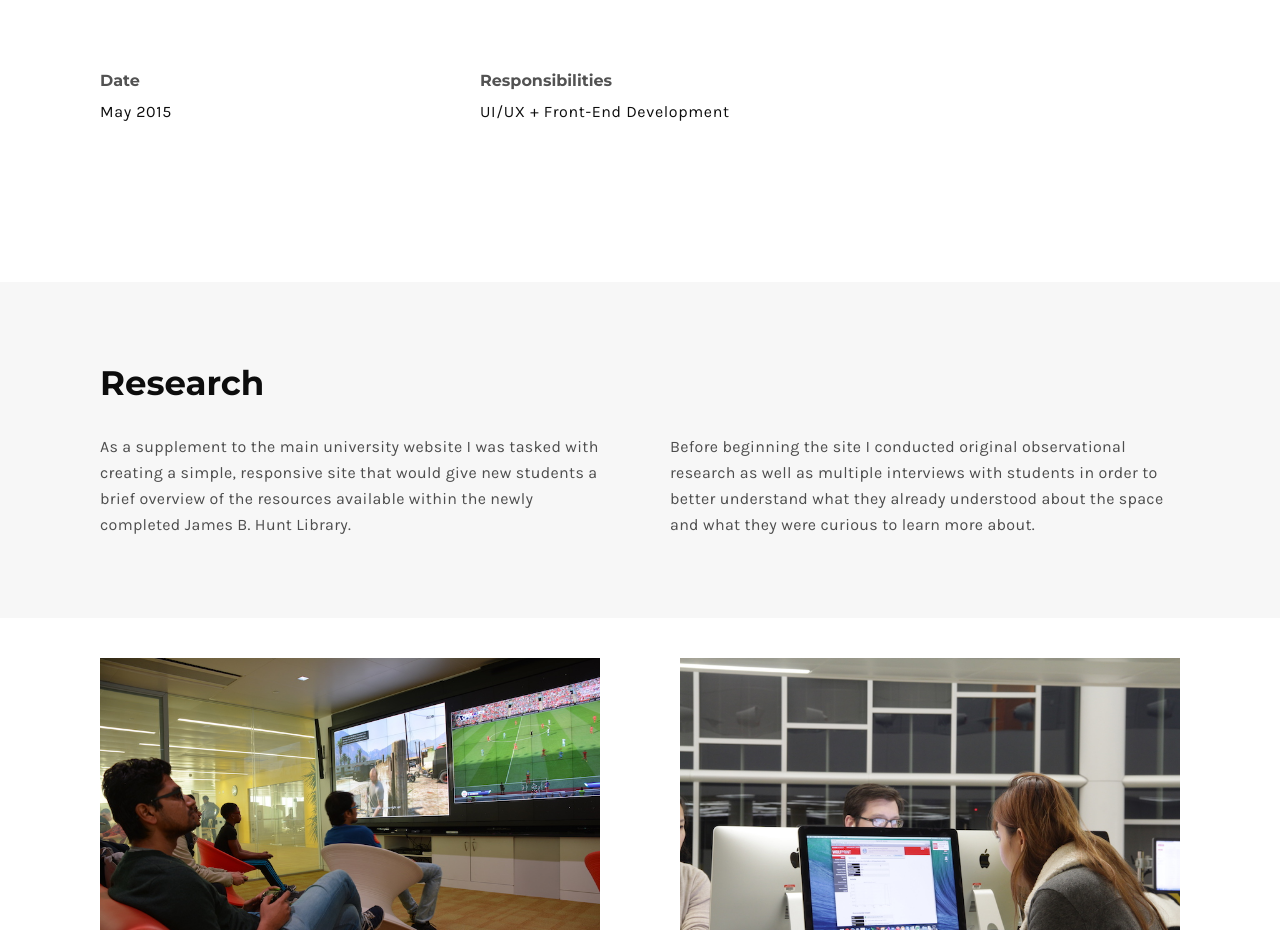
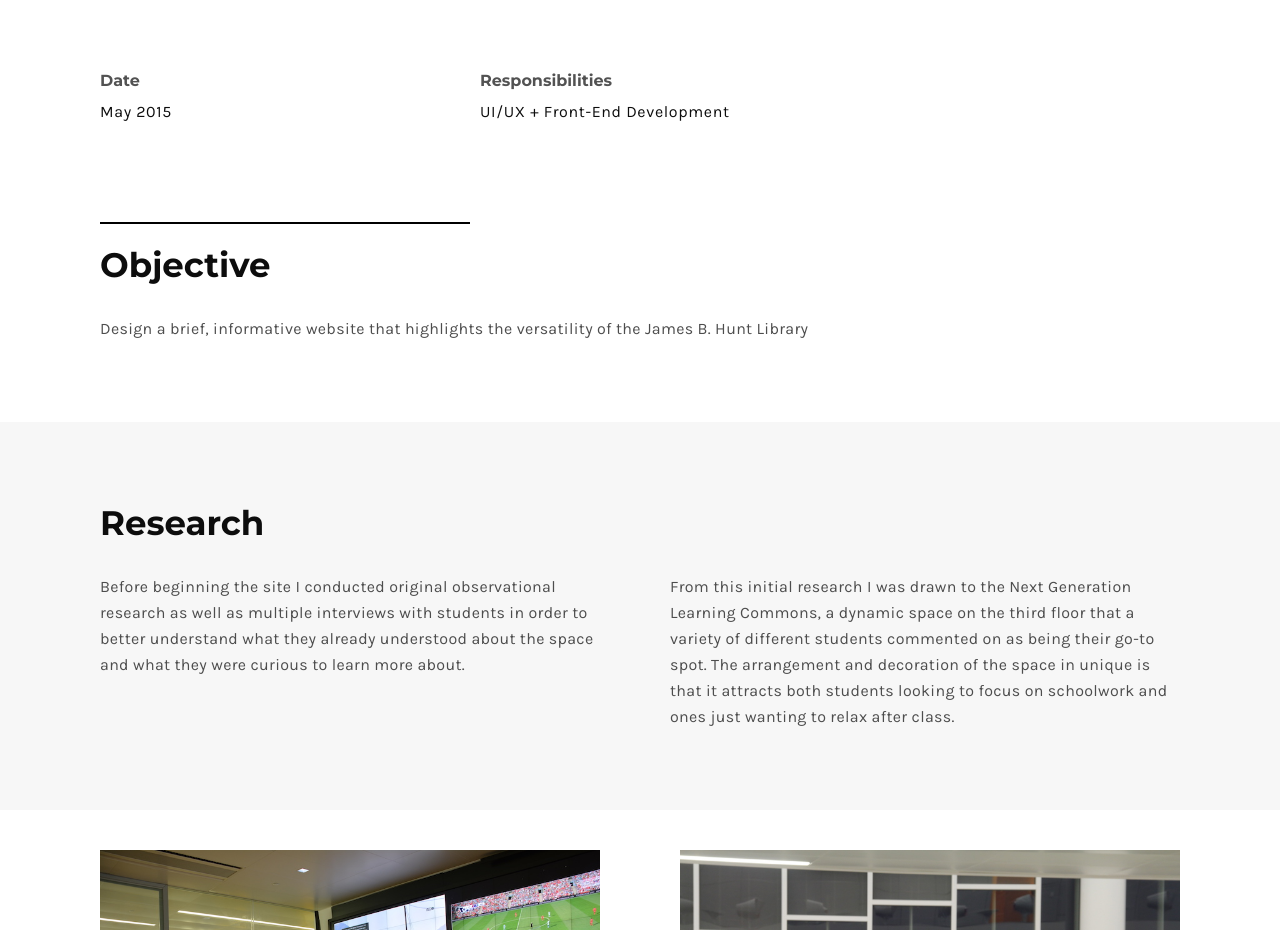
Before and after one commit to meloffbird/portfolio-2015, a plain HTML site: page nxt.html in a window 1280 px wide. Shown: the part 880-1810 px from the top of the page. Drawn offline with Linux system fonts and the light colour scheme; files whose address does not match are found by name.

Commit message:
added more objective copy

```diff
--- a/nxt.html
+++ b/nxt.html
@@ -82,6 +82,8 @@
     </section>
     <!-- HERO -->
 
+
+
     <!-- PAGEBODY -->
     <section id="page-body">
 
@@ -98,7 +100,22 @@
             </div> <!-- END .column-section -->
         </div> <!-- END .wrapper -->
 
-        <div class="spacer spacer-big"></div>
+        <div class="spacer spacer-mini"></div>
+
+         <!-- -------------- -->
+        <div class="horizontal-section">
+            <div class="horizontal-inner wrapper">
+
+                <h3 class="objective"><strong>Objective</strong></h3>
+
+                <div class="column-section clearfix minor-margin">
+                    <div class="column one-full">
+                        <p> Design a brief, informative website that highlights the versatility of the James B. Hunt Library</p>
+                    </div>
+                </div> <!-- END .column-section -->
+
+            </div>
+        </div> <!-- END .horizontal-section -->
 
         <!-- -------------- -->
         <div class="horizontal-section" style="background:#f7f7f7;">
@@ -109,13 +126,13 @@
                 <div class="column-section clearfix minor-margin">
                     <div class="column one-half">
                         <p>
-                        As a supplement to the main university website I was tasked with creating a simple, responsive site that would give new students a brief overview of the resources available within the newly completed James B. Hunt Library.
+                        Before beginning the site I conducted original observational research as well as multiple interviews with students in order to better understand what they already understood about the space and what they were curious to learn more about.
                         </p>
                     </div>
 
                     <div class="column one-half last-col">
                         <p>
-                        Before beginning the site I conducted original observational research as well as multiple interviews with students in order to better understand what they already understood about the space and what they were curious to learn more about.
+                        From this initial research I was drawn to the Next Generation Learning Commons, a dynamic space on the third floor that a variety of different students commented on as being their go-to spot. The arrangement and decoration of the space in unique is that it attracts both students looking to focus on schoolwork and ones just wanting to relax after class.
                         </p>
 
                     </div>
```
Also changed, not shown: about.html (+1 -1 lines), csc.html (+19 -3 lines), dsr.html (+20 -1 lines), grv.html (+8 -6 lines), kck.html (+2 -2 lines).
